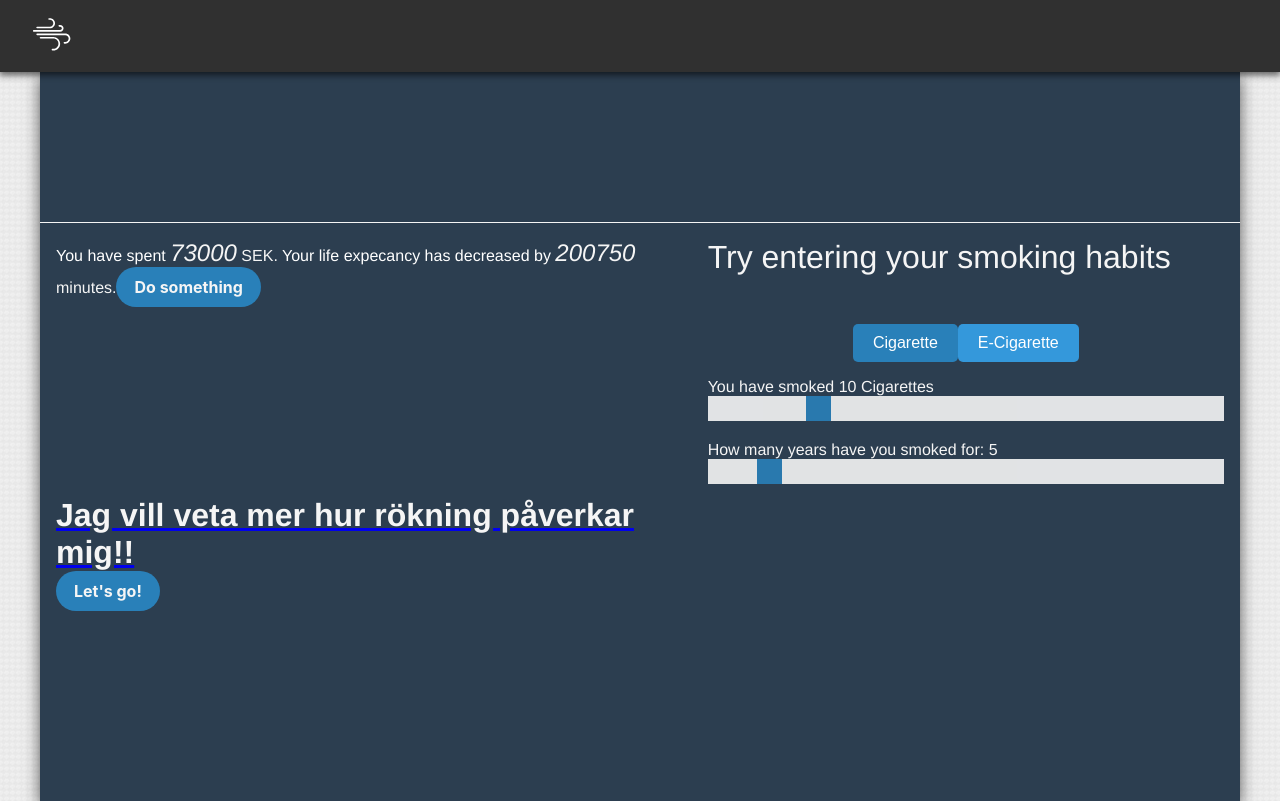
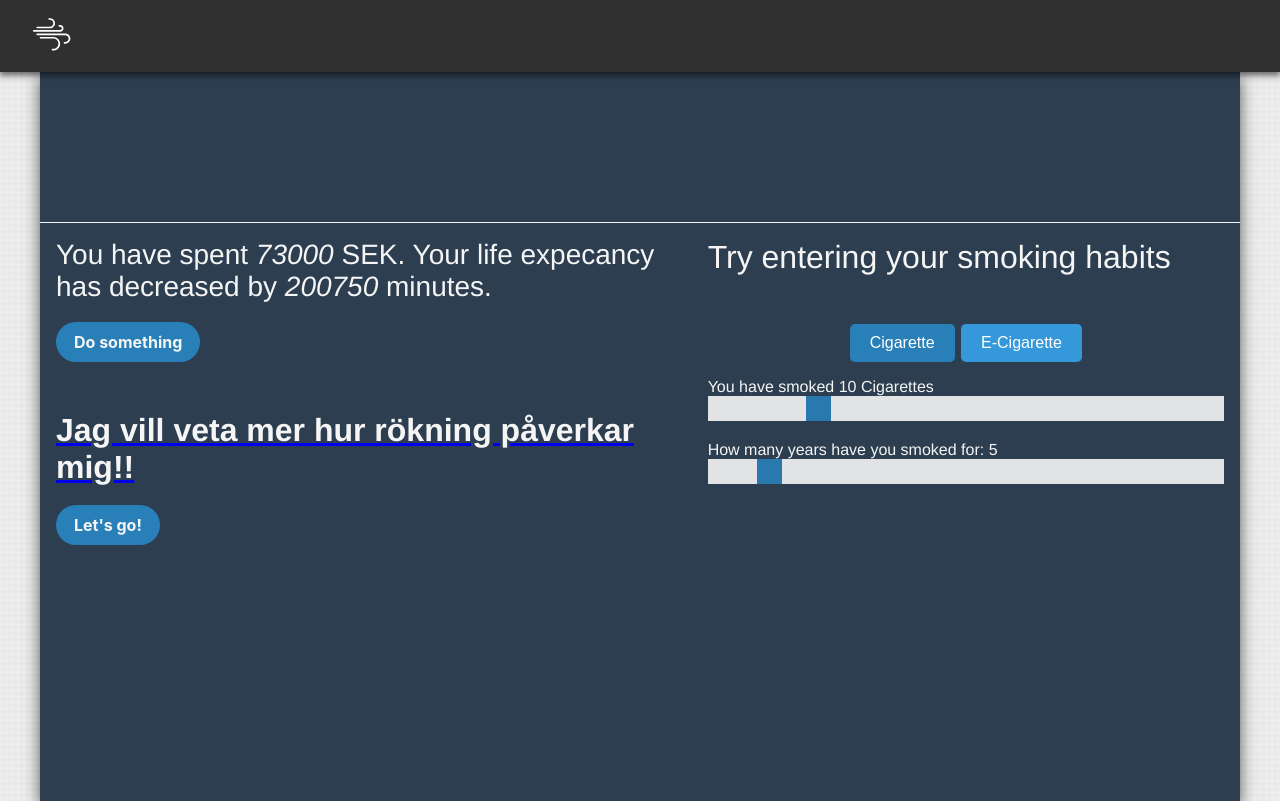
Before and after one commit to rubenmadsen/smokin, a Vue app in the folder Frontend/: page / in a window 1280 px wide. Built offline with nearby package versions, Linux system fonts and the light colour scheme.

Commit message:
mainview css

```diff
--- a/Frontend/src/views/MainView.vue
+++ b/Frontend/src/views/MainView.vue
@@ -2,22 +2,23 @@
   <div class="ribbonContainer">
     <div id="left">
       <div style="border: var(--border);">
-        <span :style="{ color: 'white' }">You have spent </span>
+        <div>
+        <span>You have spent </span>
         <span class="value">{{ moneySpent }} </span>
         <span> SEK.</span>
 
-        <span :style="{ color: 'white' }">
+        <span style="">
           Your life expecancy has decreased by </span>
           <span class="value">{{ decreasedLifeExpectancy }} </span>
           <span> minutes.</span>
-
+        </div>
 
         <router-link :to="{ path: '/tracker', query :{ data : this.sliderValueAmount, years: this.sliderValueYears } }">
-          <button class="std-button">Do something</button>
+          <button style="margin-top: 1.2rem;" class="std-button">Do something</button>
         </router-link>
       </div>
 
-      <div style="border: var(--border); height: 190px;">
+      <div style="border: var(--border); height: 50px;">
 
       </div>
 
@@ -27,7 +28,7 @@
         >
 
       <!-- <router-link :to="{ path: '/tracker', query :{ data : this.sliderValueAmount, years: this.sliderValueYears } }"> -->
-        <button @click="handleSubmit" class="std-button">Let's go!</button>
+        <button style="margin-top: 1.2rem;" @click="handleSubmit" class="std-button">Let's go!</button>
       <!-- </router-link> -->
       </div>
     </div>
@@ -39,6 +40,7 @@
       </div>
       <div class="inputContainer">
         <button
+        style="margin-right: 0.4rem;"
           class="button-custom-1"
           :class="{ 'button-pressed-1': selectedButton === 'Cigarette' }"
           @click="toggleButton('Cigarette')"
@@ -190,9 +192,12 @@ export default {
   flex: 1.2;
   padding: 1rem;
 }
+#left span{
+  font-size: var(--font-size-xlarge);
+}
 .value{
   font-style: italic;
-  font-size: x-large;
+
 }
 #right {
   flex: 1;
--- a/Frontend/src/views/TrackerView.vue
+++ b/Frontend/src/views/TrackerView.vue
@@ -133,7 +133,7 @@ export default {
 
 }
 .buttonContainer button{
-  margin: 0.5rem;
+  margin-right: 0.4rem;
 }
 .submitButton {
   padding: 10px 20px;
```
